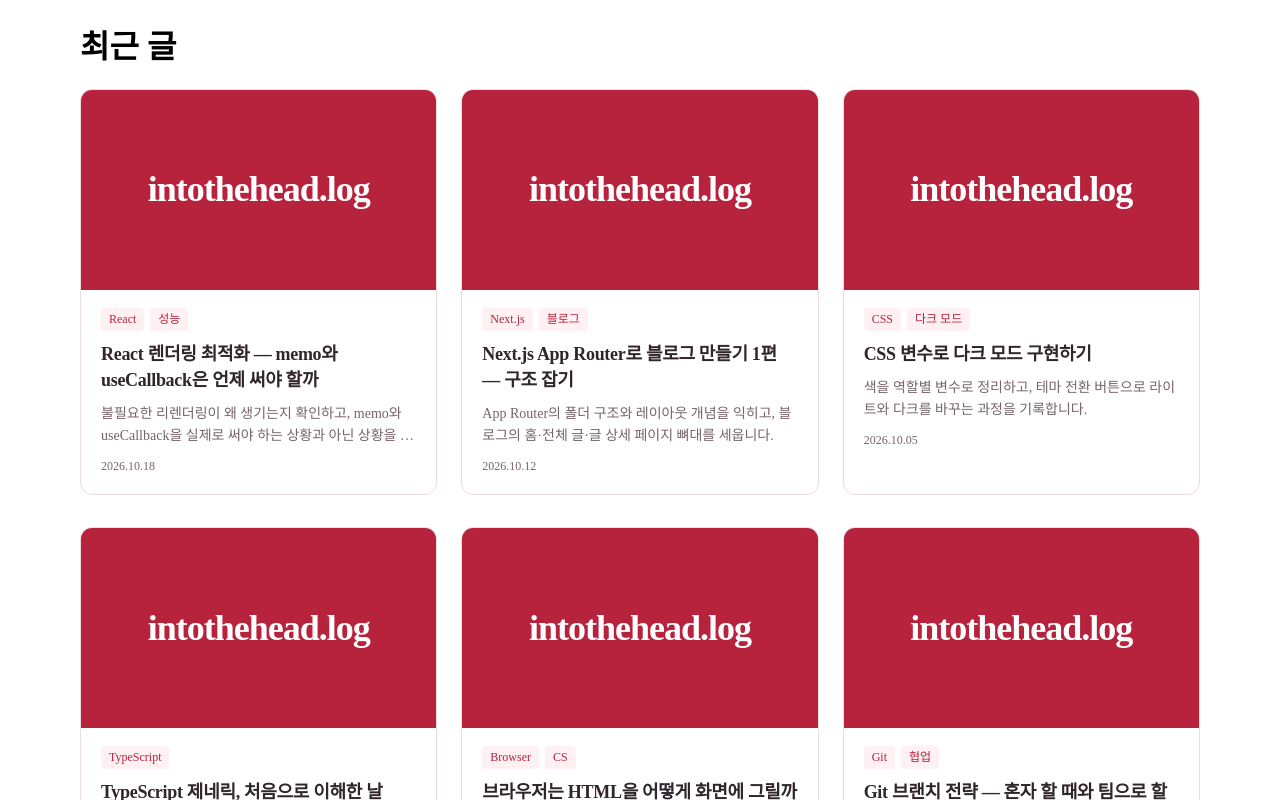
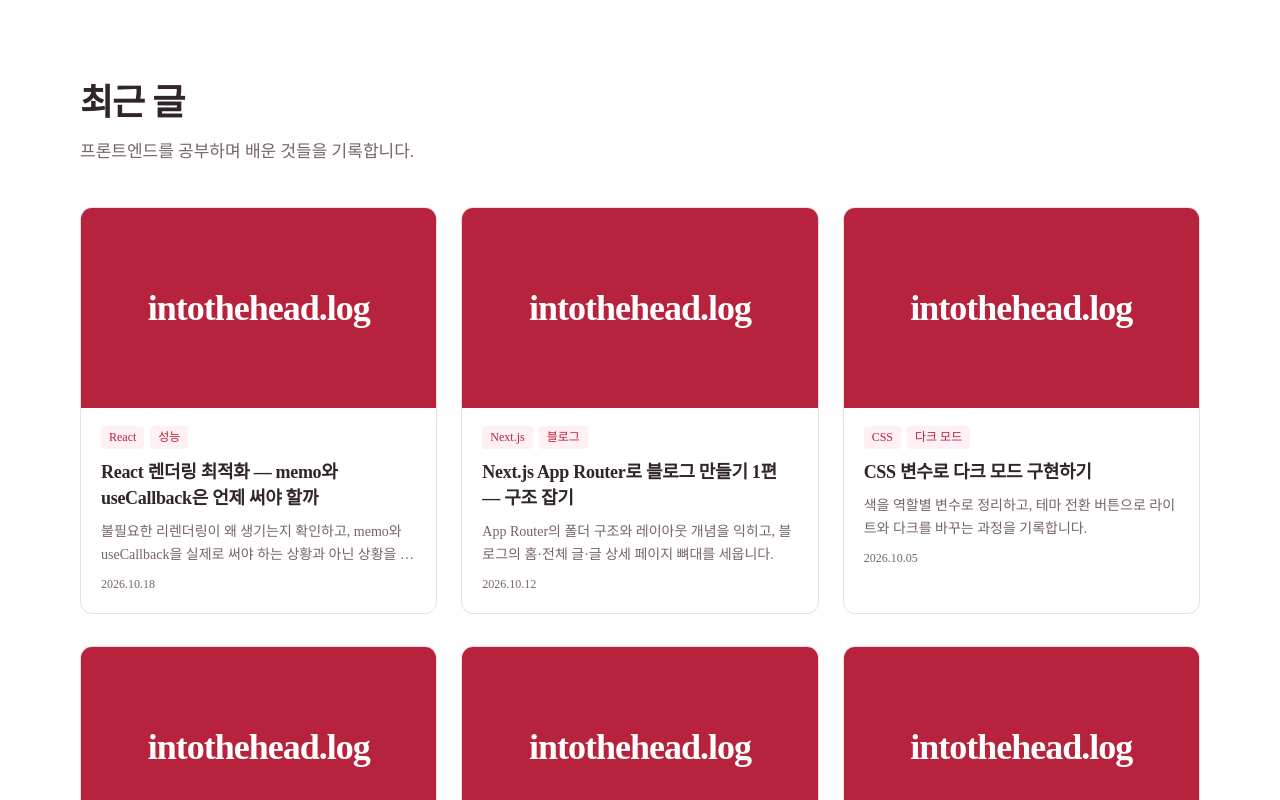
Before and after one commit to intothehead/intothehead.log, a Next.js app: page / in a window 1280 px wide. Shown: the top 800 px of the page. Built offline with nearby package versions, Linux system fonts and the light colour scheme.

Commit message:
Home 소개 문구와 페이지 간격

```diff
--- a/app/globals.css
+++ b/app/globals.css
@@ -1,14 +1,3 @@
 body {
   font-family: "Noto Sans KR";
 }
-
-.Page {
-  max-width: 1120px;
-  margin: 0 auto;
-}
-
-.Cardgrid {
-  display: grid;
-  grid-template-columns: repeat(3, 1fr);
-  gap: 32px 24px;
-}
--- a/app/page.module.css
+++ b/app/page.module.css
@@ -1,150 +1,37 @@
-.page {
-  --background: #fafafa;
-  --foreground: #fff;
-
-  --text-primary: #000;
-  --text-secondary: #666;
-
-  --button-primary-hover: #383838;
-  --button-secondary-hover: #f2f2f2;
-  --button-secondary-border: #ebebeb;
-
+.Page {
   display: flex;
-  flex: 1;
   flex-direction: column;
-  align-items: center;
-  justify-content: center;
-  font-family: var(--font-geist-sans);
-  background-color: var(--background);
+  gap: 40px;
+  max-width: 1120px;
+  margin: 0 auto;
+  padding-top: 72px;
 }
 
-.main {
-  display: flex;
-  flex: 1;
-  width: 100%;
-  max-width: 800px;
-  flex-direction: column;
-  align-items: flex-start;
-  justify-content: space-between;
-  background-color: var(--foreground);
-  padding: 120px 60px;
+.Cardgrid {
+  display: grid;
+  grid-template-columns: repeat(3, 1fr);
+  gap: 32px 24px;
 }
 
-.intro {
+.MainTitle {
+  color: #30252a;
+  margin: 0;
+  font-size: 36px;
+  font-weight: 700;
+  line-height: 1.3;
+  letter-spacing: -1px;
+}
+
+.Description {
+  margin: 0;
+  font-size: 17px;
+  font-weight: 400;
+  line-height: 1.8;
+  color: #75646b;
+}
+
+.Intro {
   display: flex;
   flex-direction: column;
-  align-items: flex-start;
-  text-align: left;
-  gap: 24px;
+  gap: 10px;
 }
-
-.intro h1 {
-  max-width: 320px;
-  font-size: 40px;
-  font-weight: 600;
-  line-height: 48px;
-  letter-spacing: -2.4px;
-  text-wrap: balance;
-  color: var(--text-primary);
-}
-
-.intro p {
-  max-width: 440px;
-  font-size: 18px;
-  line-height: 32px;
-  text-wrap: balance;
-  color: var(--text-secondary);
-}
-
-.intro a {
-  font-weight: 500;
-  color: var(--text-primary);
-}
-
-.ctas {
-  display: flex;
-  flex-direction: row;
-  width: 100%;
-  max-width: 440px;
-  gap: 16px;
-  font-size: 14px;
-}
-
-.ctas a {
-  display: flex;
-  justify-content: center;
-  align-items: center;
-  height: 40px;
-  padding: 0 16px;
-  border-radius: 128px;
-  border: 1px solid transparent;
-  transition: 0.2s;
-  cursor: pointer;
-  width: fit-content;
-  font-weight: 500;
-}
-
-a.primary {
-  background: var(--text-primary);
-  color: var(--background);
-  gap: 8px;
-}
-
-a.secondary {
-  border-color: var(--button-secondary-border);
-}
-
-/* Enable hover only on non-touch devices */
-@media (hover: hover) and (pointer: fine) {
-  a.primary:hover {
-    background: var(--button-primary-hover);
-    border-color: transparent;
-  }
-
-  a.secondary:hover {
-    background: var(--button-secondary-hover);
-    border-color: transparent;
-  }
-}
-
-@media (max-width: 600px) {
-  .main {
-    padding: 48px 24px;
-  }
-
-  .intro {
-    gap: 16px;
-  }
-
-  .intro h1 {
-    font-size: 32px;
-    line-height: 40px;
-    letter-spacing: -1.92px;
-  }
-}
-
-@media (prefers-color-scheme: dark) {
-  .logo {
-    filter: invert();
-  }
-
-  .page {
-    --background: #000;
-    --foreground: #000;
-
-    --text-primary: #ededed;
-    --text-secondary: #999;
-
-    --button-primary-hover: #ccc;
-    --button-secondary-hover: #1a1a1a;
-    --button-secondary-border: #1a1a1a;
-  }
-}
-
-.code {
-  font-family: var(--font-geist-mono);
-  font-size: 0.9em;
-  background: color-mix(in srgb, currentColor 8%, transparent);
-  padding: 0.1em 0.4em;
-  border-radius: 6px;
-}
--- a/app/page.tsx
+++ b/app/page.tsx
@@ -1,11 +1,17 @@
 import PostCard from "@/components/PostCard";
-import {posts} from "@/data/posts"
+import { posts } from "@/data/posts";
+import styles from "./page.module.css";
 
 export default function Home() {
   return (
-    <main className="Page">
-      <h1>최근 글</h1>
-      <div className="Cardgrid">
+    <main className={styles.Page}>
+      <div className={styles.Intro}>
+        <h1 className={styles.MainTitle}>최근 글</h1>
+        <p className={styles.Description}>
+          프론트엔드를 공부하며 배운 것들을 기록합니다.
+        </p>
+      </div>
+      <div className={styles.Cardgrid}>
         {posts.map((post) => (
           <PostCard
             key={post.id}
```
